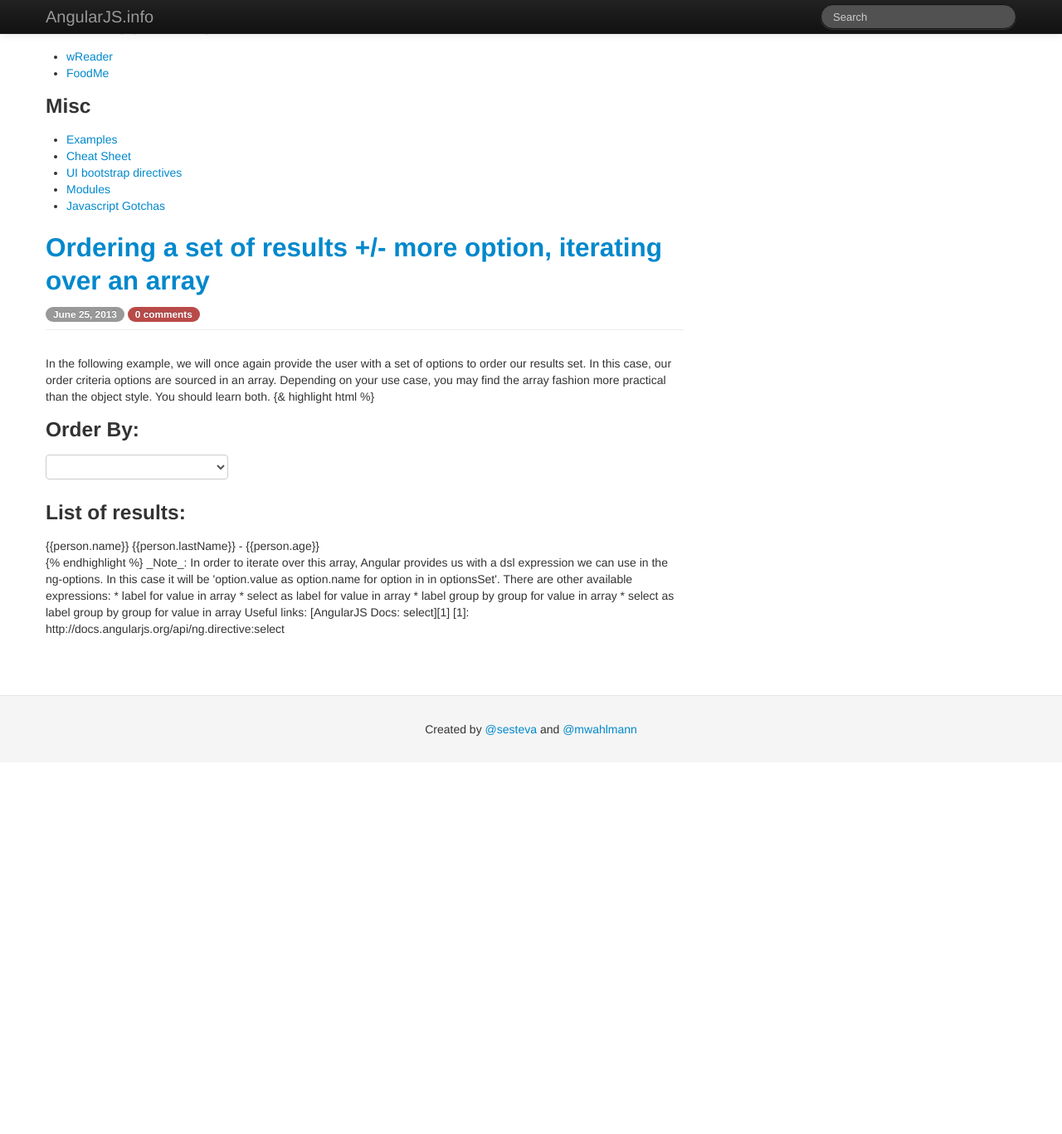
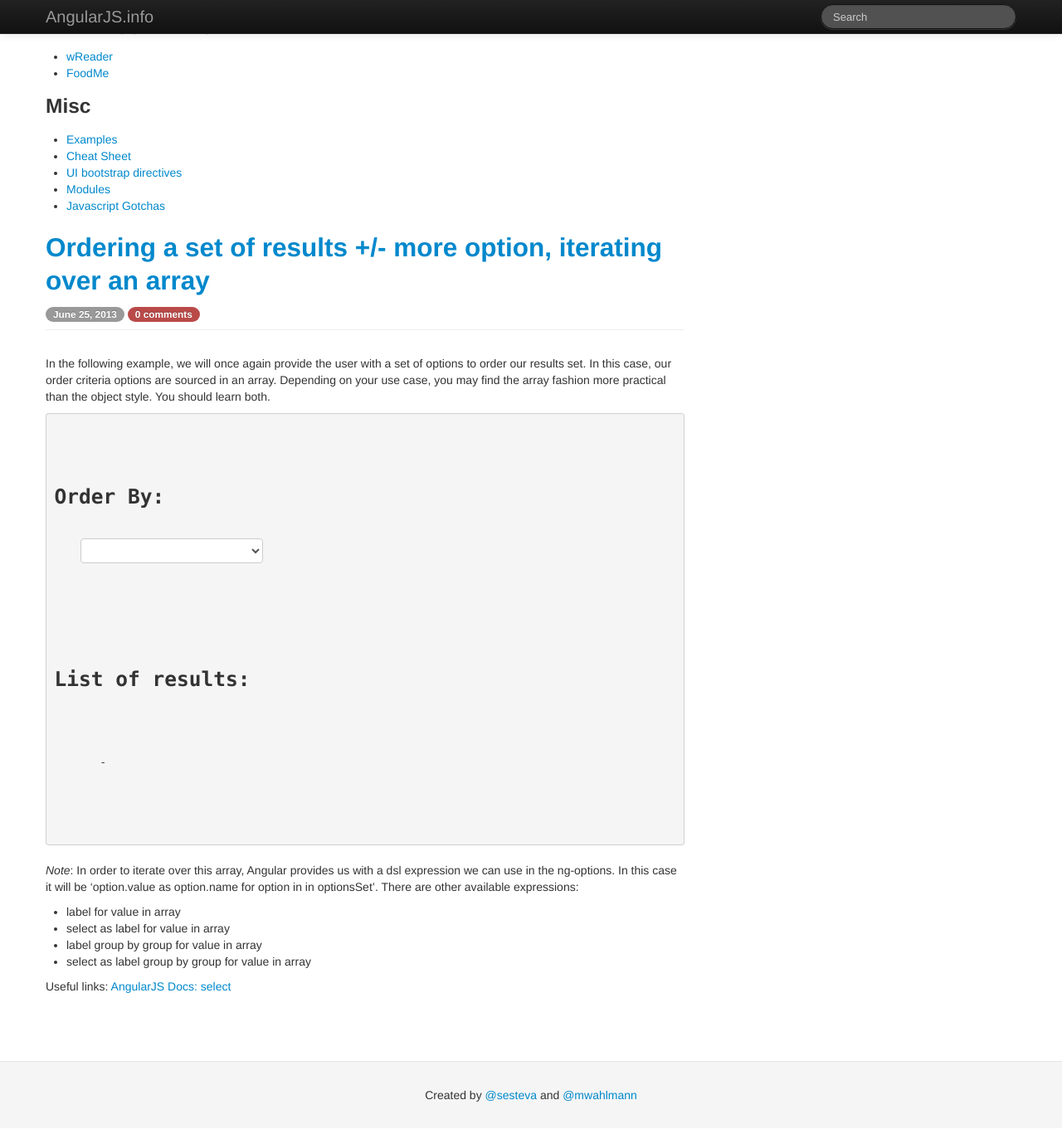
Before and after one commit to ng-learn-org/ng-learn-org.github.io, a Jekyll site: the page built from index.html, in a window 1280 px wide and 1400 px high, scrolled down 802 px. Shown: the top 1367 px of the window at 83% size. Built offline with Jekyll 4.4.1, drawn with Linux system fonts in a browser that asks for light colours; the list of posts is cut into pages by our own code; before the commit the page ends 1761 px from its top, so only the background shows below that.

Commit message:
changed to prettyprint

```diff
--- a/_config.yml
+++ b/_config.yml
@@ -1,4 +1,4 @@
-pygments: true
+pygments: false
 title: angularjs.info
 url: http://angularjs-info.github.io
 description: AngularJS examples, recipes & tutorials
--- a/_layouts/default.html
+++ b/_layouts/default.html
@@ -70,6 +70,7 @@
       </div>
     </footer>
 
+    <script src="js/run_prettify.js"></script>
     <script src="js/jquery-2.0.2.min.js"></script>
     <script src="js/bootstrap.min.js"></script>
   </body>
--- a/_posts/2013-06-25-Ordering_a_set_of_results.markdown
+++ b/_posts/2013-06-25-Ordering_a_set_of_results.markdown
@@ -6,7 +6,7 @@ categories: [sorting]
 
 In the following example, we will once again provide the user with a set of options to order our results set. In this case, our order criteria options are sourced in an array. Depending on your use case, you may find the array fashion more practical than the object style. You should learn both.
 
-{& highlight html %}
+<pre class="prettyprint lang-html">
   <div>
     <h3>Order By:</h3>
     <select data-ng-model='selectedSortOrder3'
@@ -20,7 +20,7 @@ In the following example, we will once again provide the user with a set of opti
      {{person.name}} {{person.lastName}} - {{person.age}}
    </div>
  </div>
-{% endhighlight %}
+</pre>
 
 _Note_: In order to iterate over this array, Angular provides us with a dsl expression we can use in the ng-options. In this case it will be 'option.value as option.name for option in in optionsSet'. There are other available expressions:
 *  label for value in array
```
